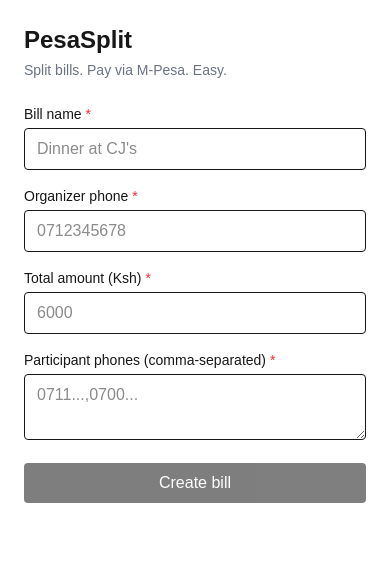
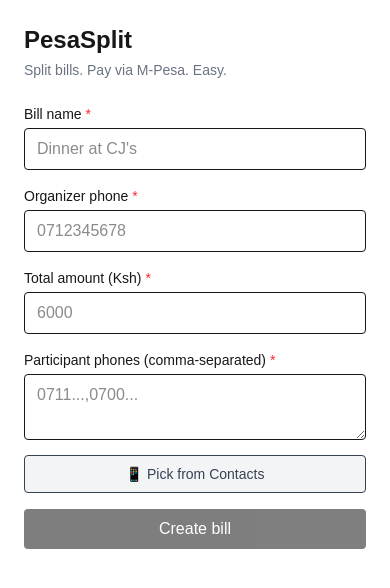
Before and after one commit to almondcodes/SplitPay, a Next.js app in the folder frontend/: page / in a window 390 px wide. Shown: the top 588 px of the page. Built offline with nearby package versions, Linux system fonts and the light colour scheme; no server answers.

Commit message:
add ability to pick contacts from the phone

```diff
--- a/frontend/src/app/page.tsx
+++ b/frontend/src/app/page.tsx
@@ -12,6 +12,7 @@
   const [error, setError] = useState<string | null>(null);
   const [bill, setBill] = useState<any>(null);
   const [copied, setCopied] = useState(false);
+  const [showContactPicker, setShowContactPicker] = useState(false);
 
   const isFormValid = name.trim() && organizer.trim() && total.trim() && phones.trim();
 
@@ -34,6 +35,28 @@
       setCopied(true);
       setTimeout(() => setCopied(false), 1500);
     } catch {}
+  }
+
+  async function pickContacts() {
+    const nav = navigator as any;
+    if (!nav.contacts?.select) {
+      alert('Contact picker not supported on this device');
+      return;
+    }
+
+    try {
+      const contacts = await nav.contacts.select(['name', 'tel'], { multiple: true });
+      const phoneNumbers = contacts
+        .map((contact: any) => contact.tel?.[0])
+        .filter((phone: string) => phone)
+        .join(', ');
+
+      if (phoneNumbers) {
+        setPhones(prev => prev ? `${prev}, ${phoneNumbers}` : phoneNumbers);
+      }
+    } catch (err) {
+      console.log('Contact picker cancelled or failed:', err);
+    }
   }
 
   async function onSubmit(e: React.FormEvent) {
@@ -105,6 +128,7 @@
           <label className="block text-sm">
             Participant phones (comma-separated) <span className="text-red-500">*</span>
           </label>
+          <div className="space-y-2">
             <textarea
               className="w-full border rounded px-3 py-2"
               rows={2}
@@ -113,6 +137,14 @@
               placeholder="0711...,0700..."
               required
             />
+            <button
+              type="button"
+              onClick={pickContacts}
+              className="w-full bg-gray-100 hover:bg-gray-200 text-gray-700 rounded py-2 text-sm border"
+            >
+              📱 Pick from Contacts
+            </button>
+          </div>
         </div>
         <button
           disabled={loading || !isFormValid}
```
Lines whose indentation alone changed are shown as unchanged.
